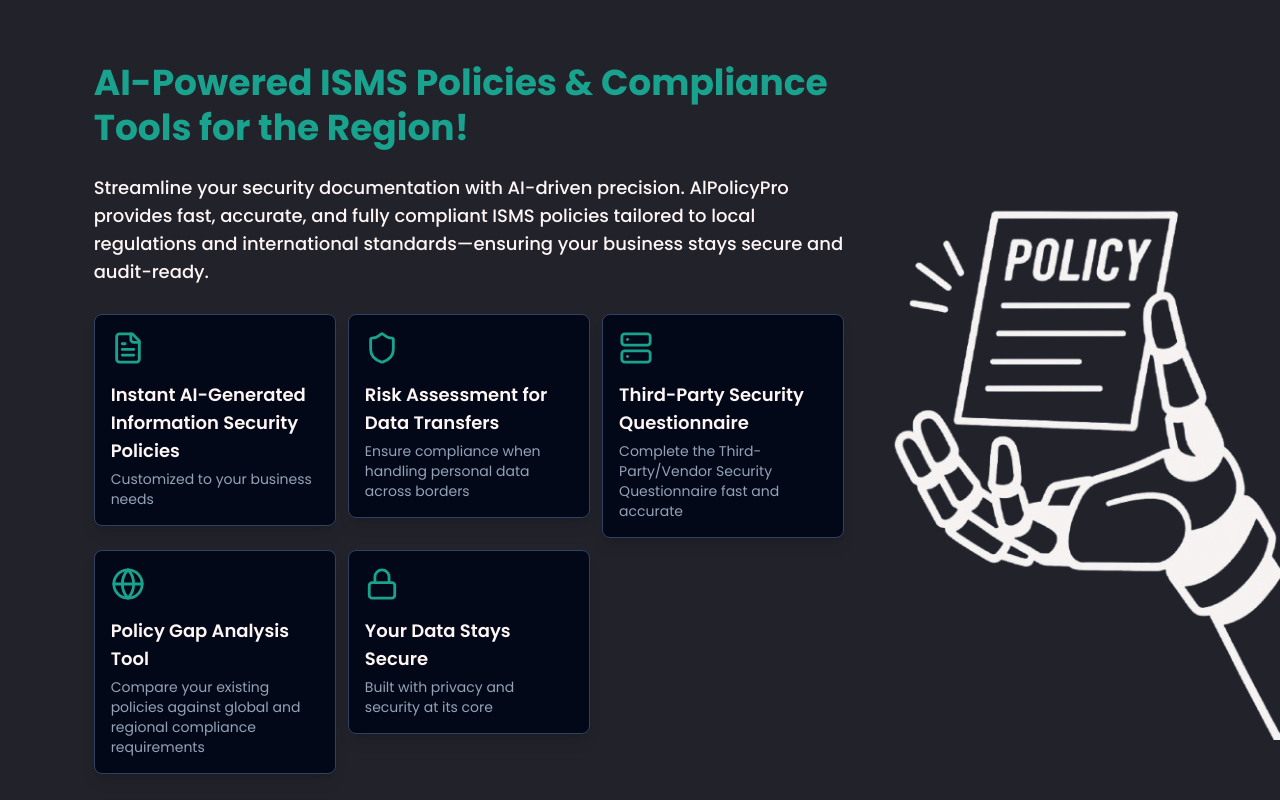
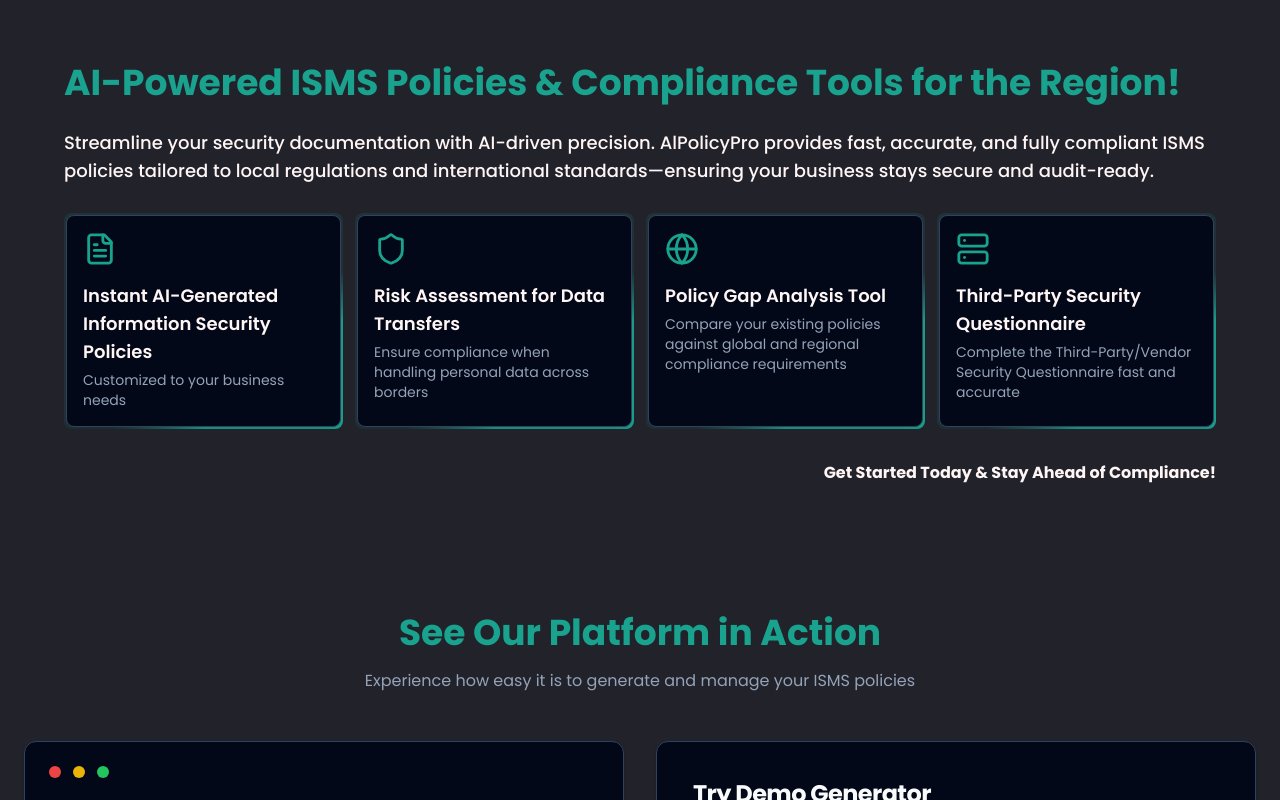
Before and after one commit to adddy-dev/orm, a Next.js app: page / in a window 1280 px wide. Shown: the part 820-1620 px from the top of the page. Built offline with nearby package versions, Linux system fonts and the light colour scheme; no server answers.

Commit message:
improve about sec card ui

```diff
--- a/app/globals.css
+++ b/app/globals.css
@@ -91,6 +91,35 @@
 
 }
 
+.moving-border:hover::before {
+  animation-play-state: running;
+}
+.moving-border::before {
+  content: '';
+  animation: rotate 4s linear infinite;
+  animation-play-state: paused;
+  position: absolute;
+  z-index: 5;
+  top: -75%;
+  left: -75%;
+  width: 250%;
+  height: 250%;
+  background: conic-gradient(
+        #19a28d22 0deg 70deg,
+        var(--primary) 90deg 180deg,
+        #19a28d22 220deg 390deg
+      );
+}
+
+@keyframes rotate {
+  0% {
+    transform: rotate(0deg);
+  }
+  100% {
+    transform: rotate(360deg);
+  }
+}
+
 @layer base {
   * {
     @apply border-border;
--- a/sections/About.tsx
+++ b/sections/About.tsx
@@ -1,13 +1,10 @@
 import React from 'react'
 import {
-  Check,
   FileText,
   Globe,
   Shield,
-  Server,
-  Lock
+  Server
 } from "lucide-react";
-import Image from 'next/image';
 
 const About = () => {
 
@@ -23,37 +20,35 @@
       "icon": <Shield size={34} className="text-primary" />
     },
     {
-      "head": "Third-Party Security Questionnaire",
-      "content": "Complete the Third-Party/Vendor Security Questionnaire fast and accurate",
-      "icon": <Server size={34} className="text-primary" />
-    },
-    {
       "head": "Policy Gap Analysis Tool",
       "content": "Compare your existing policies against global and regional compliance requirements",
       "icon": <Globe size={34} className="text-primary" />
     },
     {
-      "head": "Your Data Stays Secure",
-      "content": "Built with privacy and security at its core",
-      "icon": <Lock size={34} className="text-primary" />
+      "head": "Third-Party Security Questionnaire",
+      "content": "Complete the Third-Party/Vendor Security Questionnaire fast and accurate",
+      "icon": <Server size={34} className="text-primary" />
     },
   ];
 
   return (
-    <section className='bg-background text-foreground' id='about'>
-      <div className="w-full lg:pl-[4%] flex flex-col md:flex-row items-center">
-        <div className='mx-auto px-6 py-12 md:py-20 lg:w-[65%]'>
+    <section className='bg-background text-foreground overflow-x-hidden' id='about'>
+      <div className="w-full flex flex-col md:flex-row items-center">
+        <div className='mx-auto xl:px-16 px-4 py-12 md:py-20'>
           <h2 className="text-[32px] md:text-4xl font-bold mb-8 md:mb-6 leading-[40px] md:leading-tight">
             <span className="text-primary">AI-Powered ISMS Policies & Compliance Tools for the Region!</span>
           </h2>
 
-          <p className="md:text-lg max-w-base mb-8 md:mb-7 leading-tight font-medium">
+          <p className="md:text-lg max-w-screen-xl mb-8 md:mb-7 leading-tight font-medium">
             Streamline your security documentation with AI-driven precision. AlPolicyPro provides fast, accurate, and fully compliant ISMS policies tailored to local regulations and international standards—ensuring your business stays secure and audit-ready.
           </p>
 
-          <div className="grid grid-cols-1 md:grid-cols-2 lg:grid-cols-3 gap-3">
+          {/* <div className="relative w-full py-10 overflow-x-hidden cover-shade-x"> */}
+          {/* <div className="flex flex-wrap w-full gap-x-2"> */}
+          <div className="grid grid-cols-1 md:grid-cols-2 lg:grid-cols-4 gap-3">
             {features.map((item, index) => (
-              <div key={index} className="bg-card rounded-lg shadow-lg p-4 flex flex-col items-start gap-4 border max-h-fit hover:border-secondary">
+              <div className='flex items-center moving-border p-0.5 relative overflow-hidden flex-1 min-w-[250px] rounded-lg' key={index}>
+                <div className="bg-card rounded-lg shadow-lg p-4 flex h-full flex-1 flex-col items-start gap-4 border relative z-10">
                   <div className="flex-shrink-0">
                     {item.icon}
                   </div>
@@ -62,19 +57,12 @@
                     <p className="text-sm text-muted-foreground">{item.content}</p>
                   </div>
                 </div>
+              </div>
             ))}
           </div>
+          {/* </div> */}
 
           <p className='font-bold mt-8  text-right'>Get Started Today & Stay Ahead of Compliance!</p>
-        </div>
-
-        <div className="md:mb-0 mb-10 pl-16 md:pl-0 flex justify-end lg:w-[32%]">
-          <Image
-            width={400}
-            height={400}
-            src="/featImage.png"
-            alt="Hand"
-            className='object-cover h-auto w-full invert' />
         </div>
       </div>
     </section>
```
Lines whose indentation alone changed are shown as unchanged.
